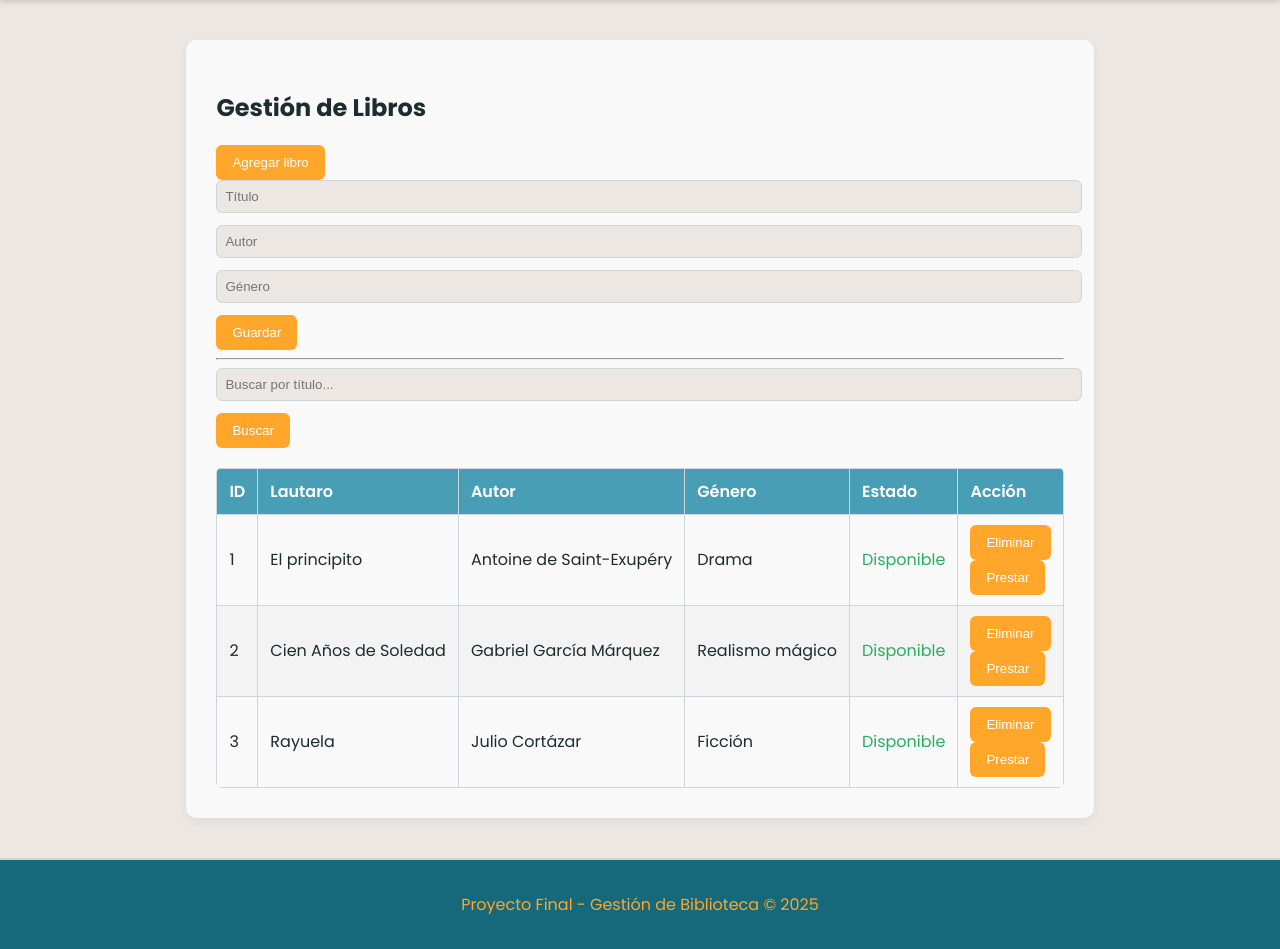
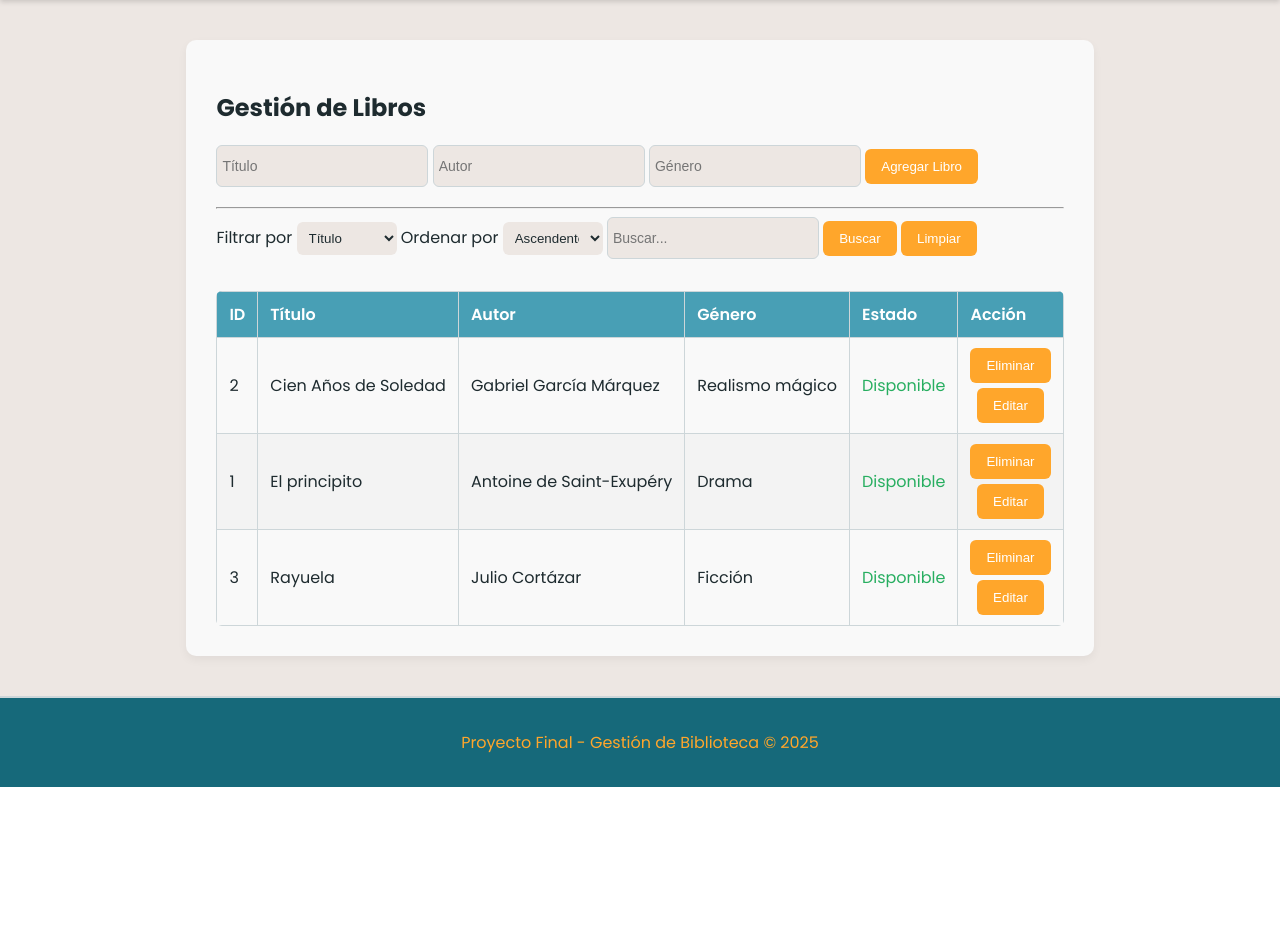
Before and after one commit to lautaro-ruspil/TP-FINAL-ALGORITMOS, a Flask app: page /libros in a window 1280 px wide. Shown: the part 98-1047 px from the top of the page. After the commit the page ends 885 px from the top, so only its background shows below. Run offline with Flask 3, Linux system fonts and the light colour scheme; some libraries are stand-ins or nearby versions.

Commit message:
funcionalidades pestania libros

```diff
--- a/app/app.py
+++ b/app/app.py
@@ -2,7 +2,7 @@ from flask import Flask, flash, render_template, request, redirect, url_for
 from models.biblioteca import Biblioteca
 from models.libro import Libro
 from models.usuario import Usuario
-from utils.validaciones import validar_usuario_form
+from utils.validaciones import validar_usuario_form, validar_libro_form
 
 app = Flask(__name__)
 
@@ -45,6 +45,16 @@ def inicio():
 @app.route("/libros", methods=["GET", "POST"])
 def libros():
     if request.method == "POST":
+        valido, errores = validar_libro_form(request.form)
+        if not valido:
+            q = request.args.get("q", "").lower()
+            books = (
+                [l for l in biblioteca.libros if q in l.titulo.lower()]
+                if q
+                else biblioteca.libros
+            )
+            return render_template("libros.html", books=books, q=q, errores=errores, form=request.form, active_page="libros")
+
         titulo = request.form["titulo"]
         autor = request.form["autor"]
         genero = request.form["genero"]
@@ -52,23 +62,50 @@ def libros():
         biblioteca.agregar_libro(nuevo_libro)
         return redirect(url_for("libros"))
 
+
     q = request.args.get("q", "").lower()
-    books = (
-        [l for l in biblioteca.libros if q in l.titulo.lower()]
-        if q
-        else biblioteca.libros
+    campo = request.args.get("campo", "titulo")
+    orden = request.args.get("orden", "Ascendente")
+
+    if q:
+        books = [l for l in biblioteca.libros if q in getattr(l, campo).lower()]
+    else:
+        books = biblioteca.libros
+
+    reverse = True if orden == "Descendente" else False
+    books.sort(key=lambda x: getattr(x, campo).lower(), reverse=reverse)
+
+    return render_template(
+        "libros.html",
+        books=books,
+        q=q,
+        campo=campo,
+        orden=orden,
+        active_page="libros"
     )
-    return render_template("libros.html", books=books, q=q, active_page="libros")
 
 
-@app.route("/prestar/<int:id_libro>", methods=["POST"])
-def prestar(id_libro):
-    for libro in biblioteca.libros:
-        if libro.id_libro == id_libro:
-            libro.prestado = True
-            break
-    return redirect(url_for("libros"))
 
+
+@app.route("/editar/<int:id_libro>", methods=["GET", "POST"])
+def editar(id_libro):
+    libro = next((l for l in biblioteca.libros if l.id_libro == id_libro), None)
+    if not libro:
+        return "Libro no encontrado", 404
+
+    if request.method == "POST":
+        valido, errores = validar_libro_form(request.form)
+        if valido:
+            libro.titulo = request.form["titulo"]
+            libro.autor = request.form["autor"]
+            libro.genero = request.form["genero"]
+            return redirect(url_for("libros"))
+        else:
+            return render_template(
+                "editar_libro.html", libro=libro, errores=errores, form=request.form
+            )
+
+    return render_template("editar_libro.html", libro=libro, errores={}, form=None)
 
 @app.route("/devolver/<int:id_libro>", methods=["POST"])
 def devolver(id_libro):
--- /dev/null
+++ b/app/static/css/libros.css
@@ -0,0 +1,40 @@
+.error {
+    color: red;
+    font-size: 14px;
+    margin-top: 2px;
+    margin-bottom: 8px;
+}
+
+input {
+    width: 200px;
+    height: 30px;
+    padding: 5px;
+    font-size: 14px;
+}
+
+input.error-border {
+    border: 2px solid red;
+}
+
+.happyButton:hover {
+    background-color: green !important;
+    color: black;
+}
+
+.angryButton:hover {
+    background-color: red !important;
+    color: white !important;
+}
+
+.botonesAccion {
+    display: flex;
+    flex-direction: column;
+    align-items: center;
+    gap: 5px;
+}
+
+select {
+    width: 100px;
+    outline: none;
+    border: none;
+}
--- a/app/templates/libros.html
+++ b/app/templates/libros.html
@@ -1,29 +1,65 @@
 {% extends "base.html" %} {% block title %}Gestión de Libros{% endblock %} {%
 block content %}
+<link rel="stylesheet" href="../static/css/libros.css" />
 <h2>Gestión de Libros</h2>
 
-<!-- Botón para mostrar formulario -->
-<button id="mostrarForm">Agregar libro</button>
+<form id="formAgregar" method="POST" class="oculto">
+    <input
+        id="input-titulo"
+        type="text"
+        name="titulo"
+        placeholder="Título"
+        value="{{ form.titulo if form else '' }}"
+    />
+    <p class="error" data-field="titulo" style="display:none;"></p>
 
-<form id="formAgregar" method="POST" class="oculto">
-	<input type="text" name="titulo" placeholder="Título" required />
-	<input type="text" name="autor" placeholder="Autor" required />
-	<input type="text" name="genero" placeholder="Género" required />
-	<button type="submit">Guardar</button>
+    <input
+        id="input-autor"
+        type="text"
+        name="autor"
+        placeholder="Autor"
+        value="{{ form.autor if form else '' }}"
+    />
+    <p class="error" data-field="autor" style="display:none;"></p>
+
+    <input
+        id="input-genero"
+        type="text"
+        name="genero"
+        placeholder="Género"
+        value="{{ form.genero if form else '' }}"
+    />
+    <p class="error" data-field="genero" style="display:none;"></p>
+
+    <button type="submit" class="happyButton">Agregar Libro</button>
 </form>
 
 <hr />
 
 <!-- Búsqueda -->
-<form method="get" action="{{ url_for('libros') }}">
-	<input
-		type="text"
-		name="q"
-		value="{{ q }}"
-		placeholder="Buscar por título..."
-	/>
+<form id="filtrado" method="get" action="{{ url_for('libros') }}">
+    <label>
+        Filtrar por
+        <select name="campo" id="caracteristica">
+            <option value="titulo" {% if campo == 'titulo' %}selected{% endif %}>Título</option>
+            <option value="autor" {% if campo == 'autor' %}selected{% endif %}>Autor</option>
+            <option value="genero" {% if campo == 'genero' %}selected{% endif %}>Género</option>
+        </select>
+    </label>
+
+    <label>
+        Ordenar por
+        <select name="orden" id="caracteristicaDos">
+            <option value="Ascendente" {% if orden == 'Ascendente' %}selected{% endif %}>Ascendente</option>
+            <option value="Descendente" {% if orden == 'Descendente' %}selected{% endif %}>Descendente</option>
+        </select>
+    </label>
+
+    <input type="text" name="q" value="{{ q }}" placeholder="Buscar..." />
     <button type="submit">Buscar</button>
+    <button type="button" class="angryButton" id="btnLimpiar">Limpiar</button>
 </form>
+
 
 <!-- Tabla -->
 {% if books %}
@@ -31,7 +67,7 @@ block content %}
     <thead>
         <tr>
             <th>ID</th>
-			<th>Lautaro</th>
+            <th>Título</th>
             <th>Autor</th>
             <th>Género</th>
             <th>Estado</th>
@@ -41,7 +77,7 @@ block content %}
     <tbody>
         {% for book in books %}
         <tr>
-			<td>{{book.id_libro}}</td>
+            <td>{{ book.id_libro }}</td>
             <td>{{ book.titulo }}</td>
             <td>{{ book.autor }}</td>
             <td>{{ book.genero }}</td>
@@ -49,27 +85,33 @@ block content %}
                 {{ 'Prestado' if book.prestado else 'Disponible' }}
             </td>
             <td>
+                <div class="botonesAccion">
                     <form
+                        onsubmit="return mostrarAlerta(event, this)"
                         method="post"
                         action="{{ url_for('eliminar', id_libro=book.id_libro) }}"
                     >
-					<button>Eliminar</button>
+                        <button class="angryButton">Eliminar</button>
                     </form>
-				{% if not book.prestado %}
+
                     <form
-					method="post"
-					action="{{ url_for('prestar', id_libro=book.id_libro) }}"
+                        method="get"
+                        action="{{ url_for('editar', id_libro=book.id_libro) }}"
                     >
-					<button type="submit">Prestar</button>
+                        <button type="submit">Editar</button>
                     </form>
-				{% else %}
+
+                    {% if book.prestado %}
                     <form
                         method="post"
                         action="{{ url_for('devolver', id_libro=book.id_libro) }}"
                     >
-					<button type="submit">Devolver</button>
+                        <button type="submit" class="happyButton">
+                            Devolver
+                        </button>
                     </form>
                     {% endif %}
+                </div>
             </td>
         </tr>
         {% endfor %}
@@ -79,9 +121,82 @@ block content %}
 <p>No hay libros registrados.</p>
 {% endif %}
 
+
 <script>
-	const btn = document.getElementById("mostrarForm");
-	const form = document.getElementById("formAgregar");
-	btn.addEventListener("click", () => form.classList.toggle("oculto"));
+const letras = /^[A-Za-zÁÉÍÓÚáéíóúÑñ\s-]+$/;
+const letrasNumeros = /^[A-Za-zÁÉÍÓÚáéíóúÑñ0-9\s\.,:-]+$/;
+
+const inputs = document.querySelectorAll("#formAgregar input");
+
+inputs.forEach(input => {
+    input.addEventListener("input", () => {
+        const error = document.querySelector(`p.error[data-field="${input.name}"]`);
+        let valor = input.value.trim();
+        let mensaje = "";
+
+        if (input.name === "titulo") {
+            if (!valor) mensaje = "El título es obligatorio.";
+            else if (valor.length < 2) mensaje = "El título debe tener al menos 2 caracteres.";
+            else if (!letrasNumeros.test(valor)) mensaje = "El título no puede contener símbolos especiales.";
+        }
+
+        if (input.name === "autor") {
+            if (!valor) mensaje = "El autor es obligatorio.";
+            else if (valor.length < 3) mensaje = "El autor debe tener al menos 3 caracteres.";
+            else if (!letras.test(valor)) mensaje = "El autor solo puede contener letras y espacios.";
+        }
+
+        if (input.name === "genero") {
+            if (!valor) mensaje = "El género es obligatorio.";
+            else if (valor.length < 3) mensaje = "El género debe tener al menos 3 caracteres.";
+            else if (!letras.test(valor)) mensaje = "El género solo puede contener letras y espacios.";
+        }
+
+        if (mensaje) {
+            error.textContent = mensaje;
+            error.style.display = "block";
+            input.classList.add("error-border");
+        } else {
+            error.textContent = "";
+            error.style.display = "none";
+            input.classList.remove("error-border");
+        }
+    });
+});
+</script>
+
+<script>
+document.getElementById("btnLimpiar").addEventListener("click", function () {
+    const form = document.getElementById("filtrado");
+
+    // Limpiar todos los inputs
+    form.querySelectorAll("input").forEach(input => input.value = "");
+
+    // Resetear todos los selects a la primera opción
+    form.querySelectorAll("select").forEach(select => select.selectedIndex = 0);
+});
+</script>
+
+<!-- Alerta de eliminación -->
+<script src="https://cdn.jsdelivr.net/npm/sweetalert2@11"></script>
+<script>
+    function mostrarAlerta(e, form) {
+        e.preventDefault();
+        Swal.fire({
+            title: "¿Desea eliminar el libro?",
+            text: "Esta acción no se puede deshacer.",
+            icon: "warning",
+            showCancelButton: true,
+            confirmButtonColor: "#d33",
+            cancelButtonColor: "#3085d6",
+            confirmButtonText: "Sí, eliminar",
+            cancelButtonText: "Cancelar",
+        }).then((result) => {
+            if (result.isConfirmed) {
+                form.submit();
+            }
+        });
+        return false;
+    }
 </script>
 {% endblock %}
```
Also changed, not shown: app/templates/editar_libro.html (added, +51 -0 lines), app/templates/libros_disponibles.html (+14 -16 lines), app/utils/validaciones.py (+41 -1 lines). Lines whose indentation alone changed are shown as unchanged.
